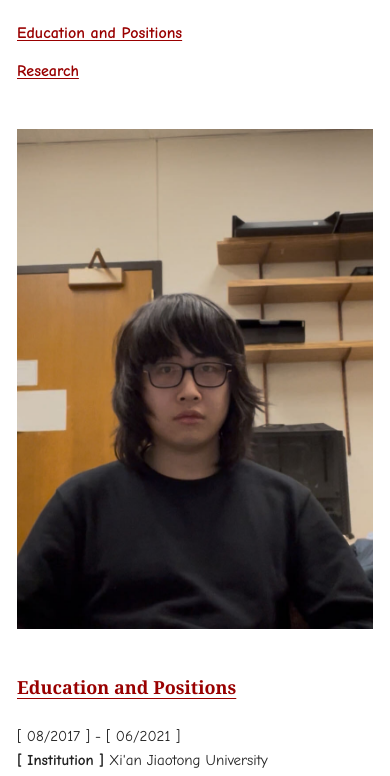
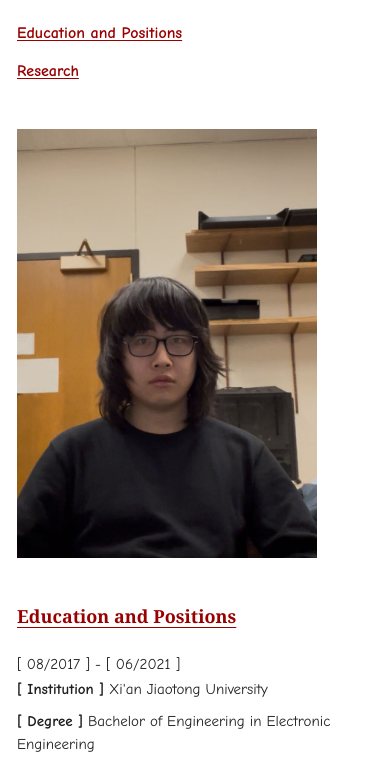
Before and after one commit to Morefre/Morefre.github.io, a plain HTML site: page index.html in a window 390 px wide. Shown: the part 62-838 px from the top of the page. Drawn offline with Linux system fonts and the light colour scheme.

Commit message:
Align profile photo with education section

```diff
--- a/styles.css
+++ b/styles.css
@@ -41,12 +41,13 @@ nav a {
 }
 .intro-grid {
   display: grid;
-  grid-template-columns: 32% minmax(0, 1fr);
+  grid-template-columns: minmax(260px, 300px) minmax(0, 1fr);
   gap: 38px;
   align-items: start;
 }
 .profile-photo {
-  height: 520px;
+  width: 100%;
+  aspect-ratio: 7 / 10;
   margin: 0;
   overflow: hidden;
   background: #eee;
@@ -110,7 +111,7 @@ footer {
   .topbar > a { width: 100%; padding: 0 17px; }
   nav { padding: 25px 0 32px; }
   .intro-grid { grid-template-columns: 1fr; gap: 40px; }
-  .profile-photo { width: min(100%, 380px); height: 500px; }
+  .profile-photo { width: min(100%, 300px); }
   h2 { font-size: 18px; }
   .research > h2 { font-size: 36px; }
   .quote { margin: 50px auto 62px; }
```
